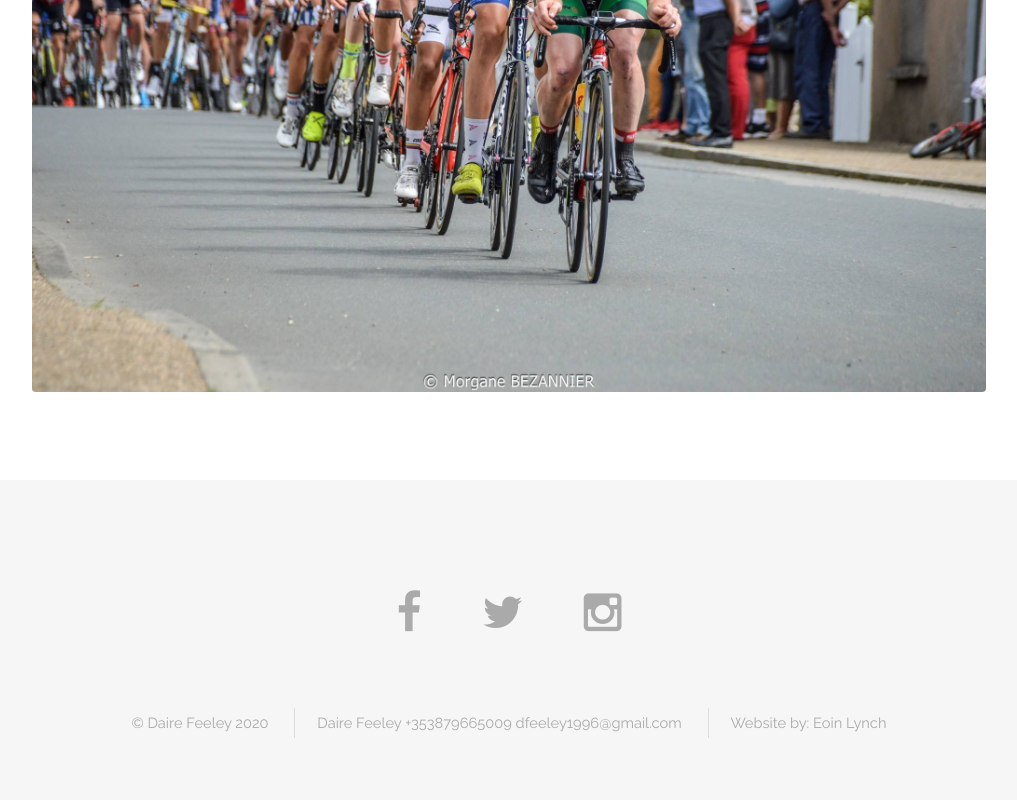
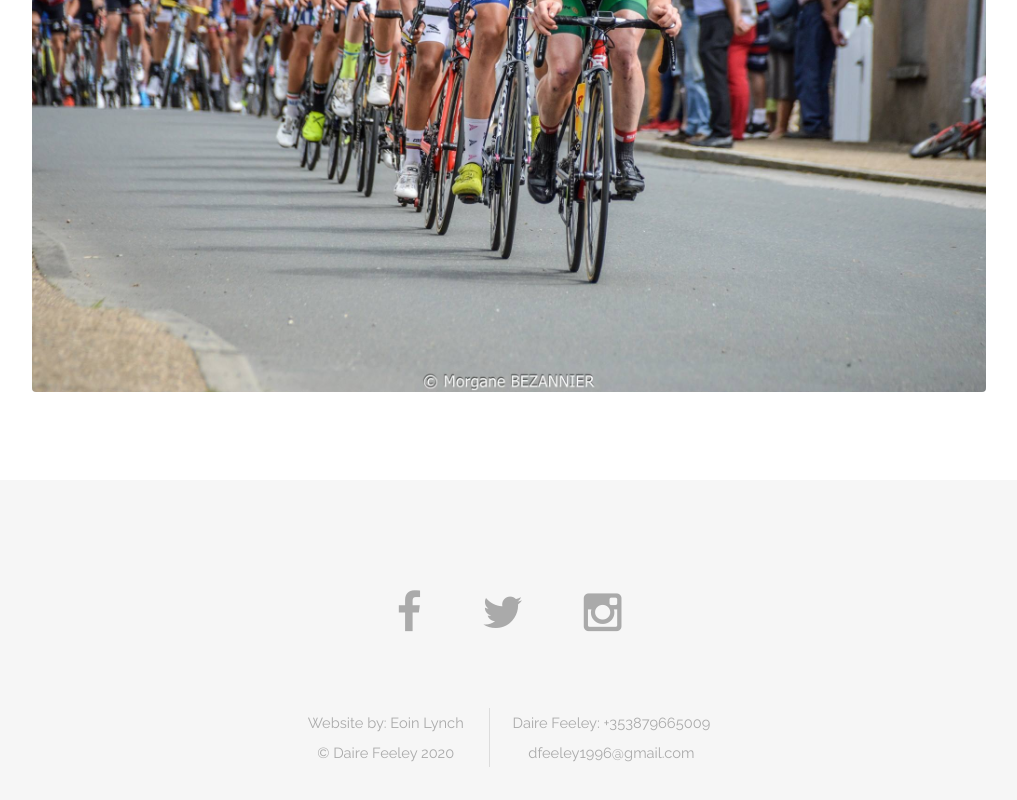
Before and after one commit to eoinlynchcodes/DaireFeeleyCoaching, a plain HTML site: page coachingpackages.html in a window 1280 px wide. Shown: the part 1343-2143 px from the top of the page, without its empty margins (131-1148 px from the left). Drawn offline with Linux system fonts and the light colour scheme.

```diff
--- a/coachingpackages.html
+++ b/coachingpackages.html
@@ -125,9 +125,8 @@
                 <li><a href="https://www.instagram.com/feeleydairecoaching/" class="icon fa-instagram"></a></li>
             </ul>
             <ul class="copyright">
-                <li>&copy; Daire Feeley 2020</li>
-                <li>Daire Feeley +353879665009 dfeeley1996@gmail.com</li>
-                <li>Website by: <a href="http://eoinlynch.com">Eoin Lynch</a></li>
+                <li>Website by: <a href="http://eoinlynch.com">Eoin Lynch</a> <br/> &copy; Daire Feeley 2020</li>
+                <li>Daire Feeley: +353879665009 <br/>dfeeley1996@gmail.com</li>
             </ul>
         </div>
     </footer>
```
Also changed, not shown: about.html (+2 -2 lines), contact.html (+1 -0 lines), index.html (+3 -3 lines), partners.html (+2 -0 lines), images/DaireFinalTouches.jpg (added), 1 other file.
